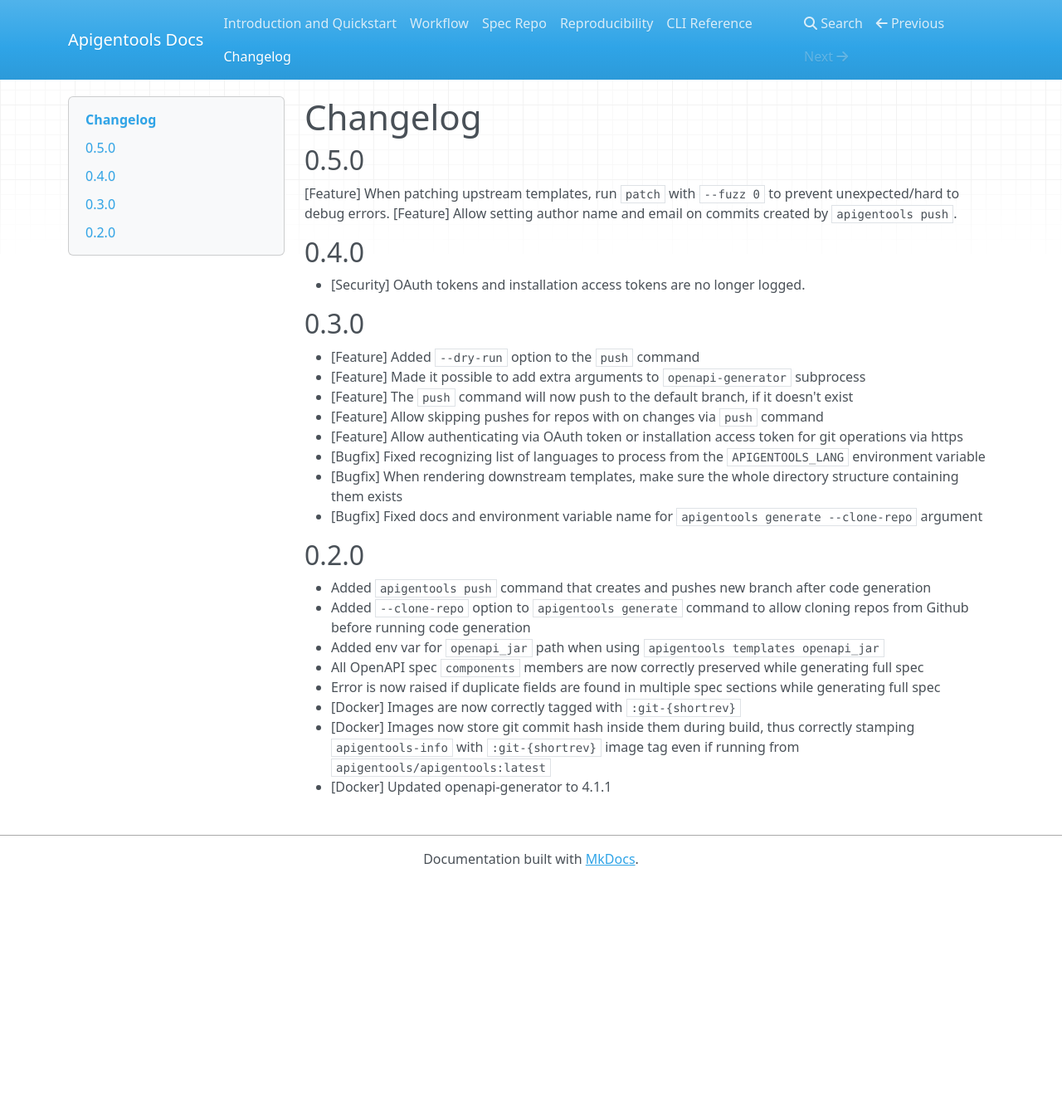
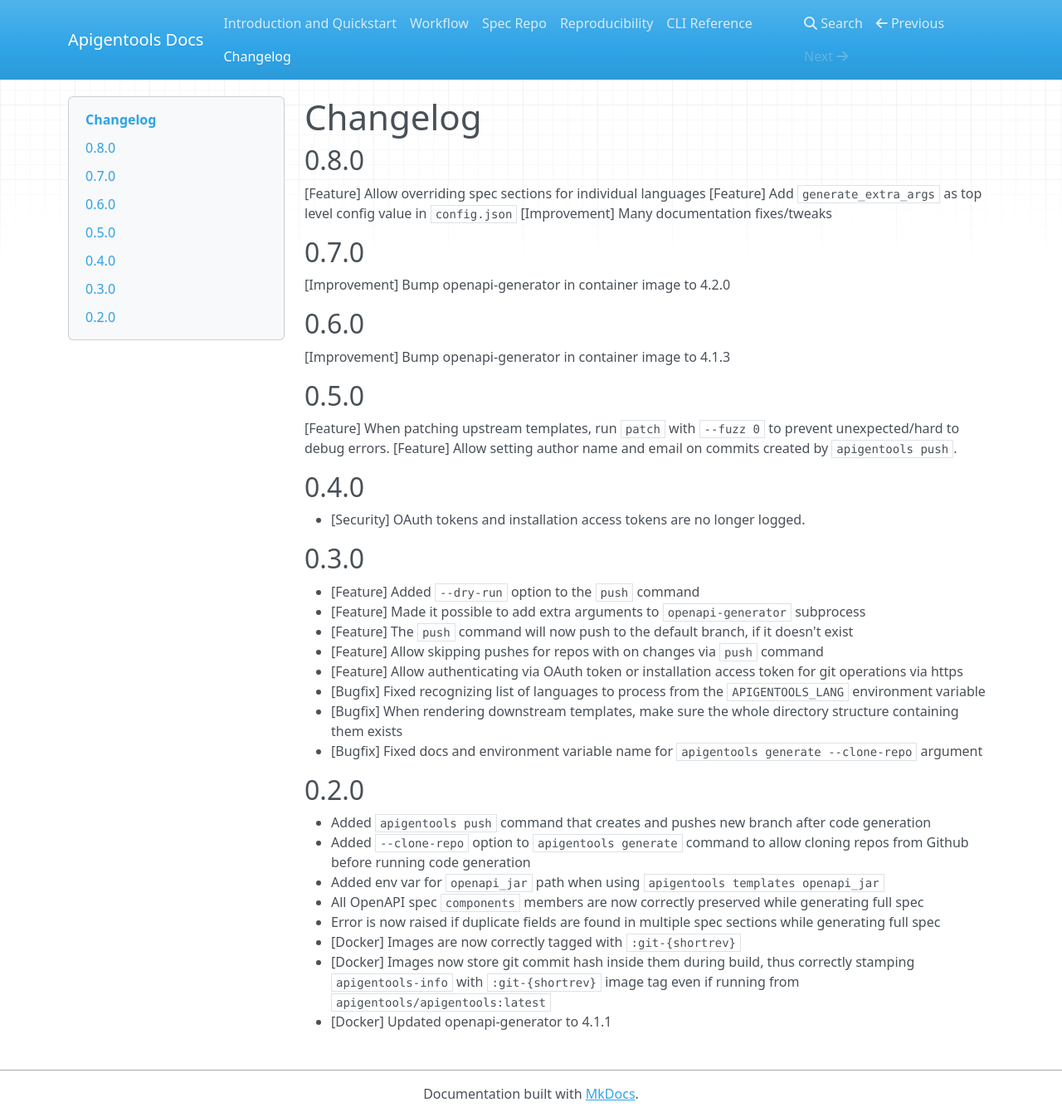
Before and after one commit to DataDog/apigentools, an MkDocs documentation site: the page built from docs/changelog.md, in a window 1280 px wide and 1346 px high. Shown: the whole window at 83% size. Built offline with MkDocs 1.6.1, drawn with Linux system fonts in a browser that asks for light colours; nearby versions of some CDN libraries.

Commit message:
Release version 0.8.0 (#81)

```diff
--- a/apigentools/__init__.py
+++ b/apigentools/__init__.py
@@ -2,4 +2,4 @@
 # under the 3-clause BSD style license (see LICENSE).
 # This product includes software developed at Datadog (https://www.datadoghq.com/).
 # Copyright 2019 Datadog, Inc.
-__version__ = "0.8.0.dev1"
+__version__ = "0.8.0"
--- a/docs/changelog.md
+++ b/docs/changelog.md
@@ -1,4 +1,18 @@
 # Changelog
+
+## 0.8.0
+
+[Feature] Allow overriding spec sections for individual languages
+[Feature] Add `generate_extra_args` as top level config value in `config.json`
+[Improvement] Many documentation fixes/tweaks
+
+## 0.7.0
+
+[Improvement] Bump openapi-generator in container image to 4.2.0
+
+## 0.6.0
+
+[Improvement] Bump openapi-generator in container image to 4.1.3
 
 ## 0.5.0
 
--- a/setup.py
+++ b/setup.py
@@ -22,7 +22,7 @@
 
 setup(
     name="apigentools",
-    version="0.8.0.dev1",
+    version="0.8.0",
     description=description,
     long_description=description,
     keywords="openapi,api,client,openapi-generator",
```
Also changed, not shown: RELEASING.md (+1 -0 lines).
